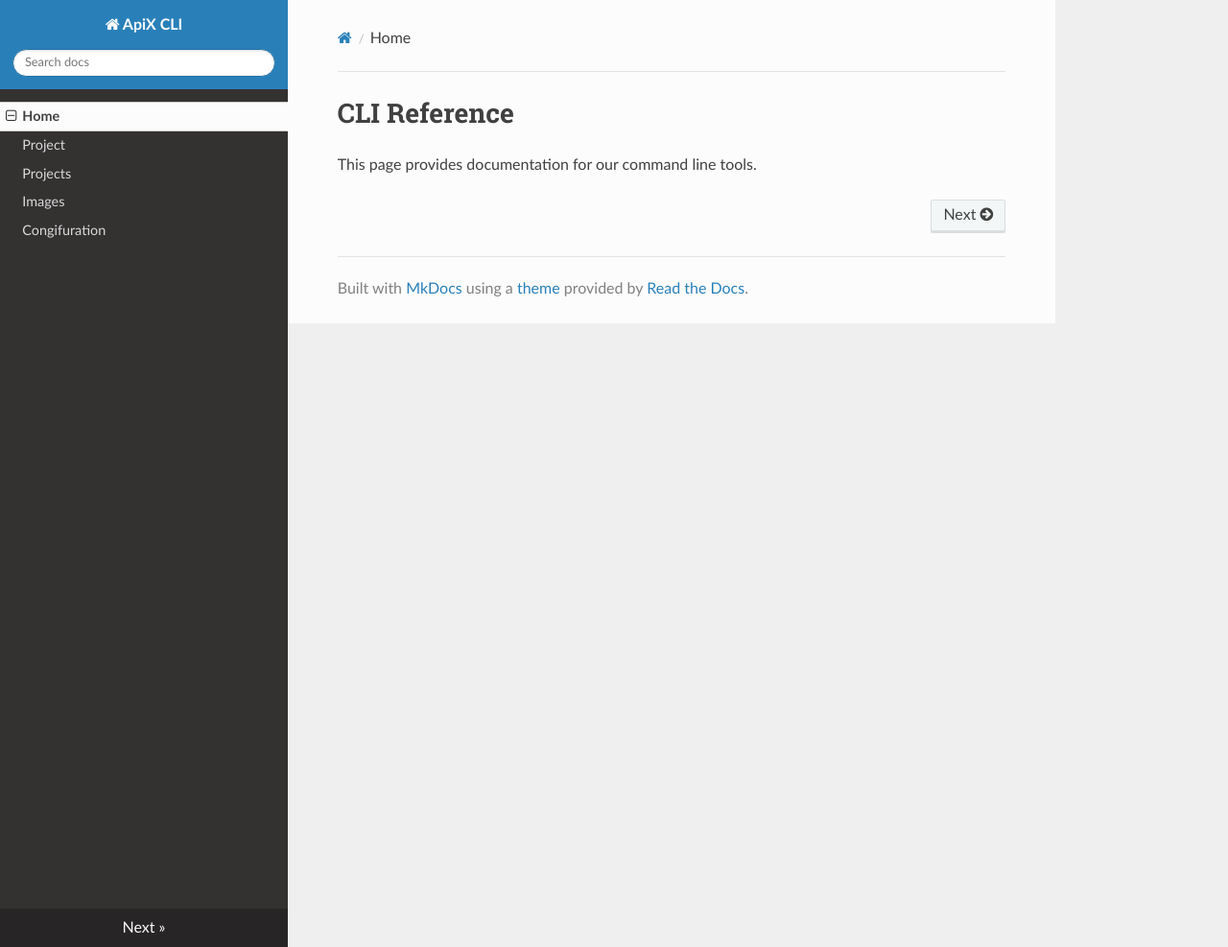
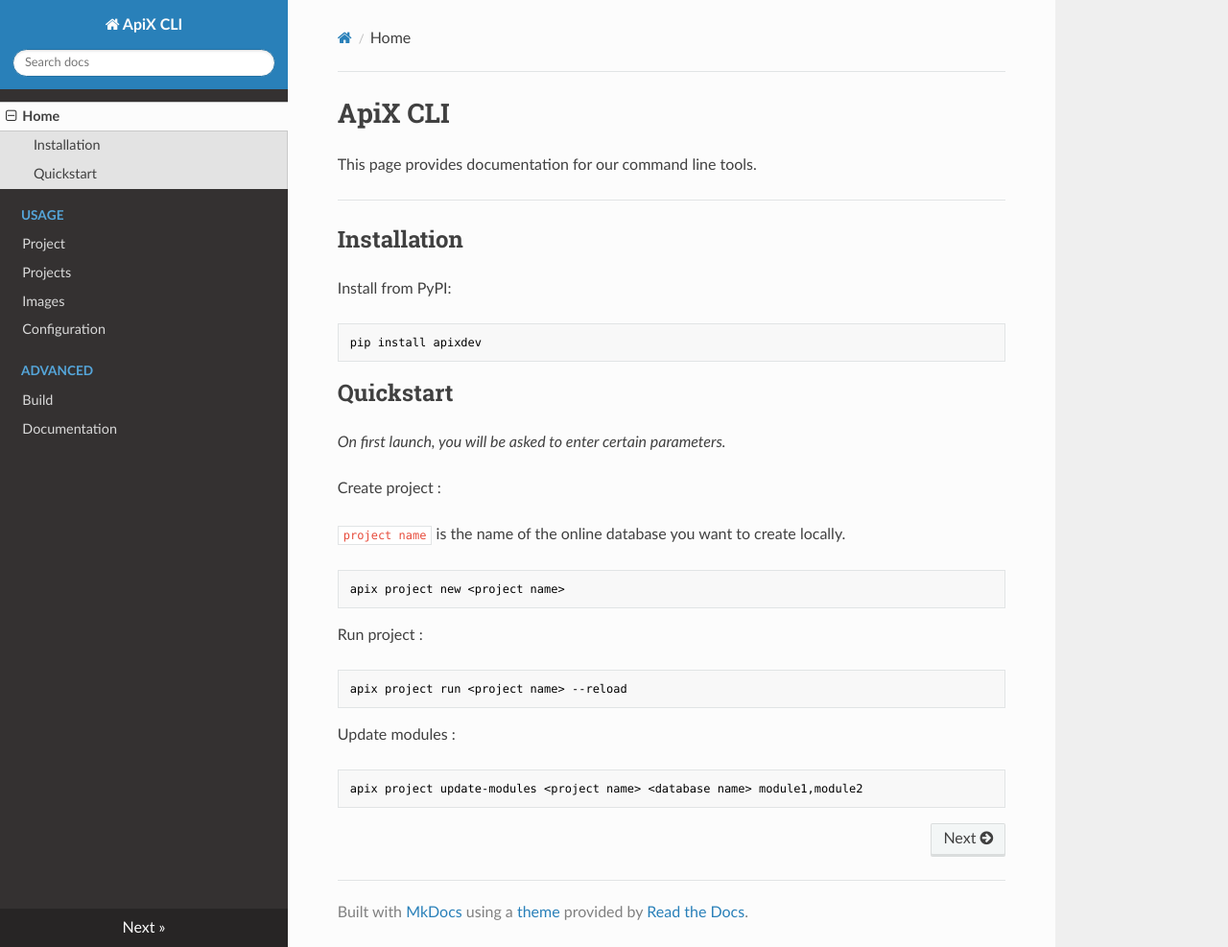
Before and after one commit to Lucas-Marcheguet/apix-cli, an MkDocs documentation site: the page built from docs/index.md, in a window 1280 px wide and 987 px high. Shown: the whole window at 96% size. Built offline with MkDocs 1.6.1, drawn with Linux system fonts in a browser that asks for light colours; nearby versions of some CDN libraries.

Commit message:
[IMP][NEW] 0.3.4

````diff
--- a/docs/index.md
+++ b/docs/index.md
@@ -1,3 +1,33 @@
-# CLI Reference
+# ApiX CLI
 
 This page provides documentation for our command line tools.
+
+----------
+
+## Installation
+
+Install from PyPI:
+```bash
+pip install apixdev
+```
+
+## Quickstart
+
+*On first launch, you will be asked to enter certain parameters.*
+
+Create project :
+
+`project name` is the name of the online database you want to create locally.
+```bash
+apix project new <project name>
+```
+
+Run project :
+```bash
+apix project run <project name> --reload
+```
+
+Update modules :
+```bash
+apix project update-modules <project name> <database name> module1,module2
+```
--- a/mkdocs.yml
+++ b/mkdocs.yml
@@ -2,10 +2,14 @@
 site_url: https://apik.cloud/
 nav:
   - Home: index.md
-  - Project: project.md
-  - Projects: projects.md
-  - Images: images.md
-  - Congifuration: config.md
+  - Usage:
+    - Project: project.md
+    - Projects: projects.md
+    - Images: images.md
+    - Configuration: config.md
+  - Advanced:
+    - Build: build.md
+    - Documentation: docs.md
 
 markdown_extensions:
     - mkdocs-click
--- a/setup.py
+++ b/setup.py
@@ -2,7 +2,7 @@
 
 setup(
     name="apixdev",
-    version="0.3.3",
+    version="0.3.4",
     description="ApiX CLI",
     keywords="docker odoo development",
     url="https://github.com/apikcloud/apix-cli",
````
Also changed, not shown: README.md (+27 -97 lines), docs/build.md (added, +105 -0 lines), docs/config.md (+2 -6 lines), docs/docs.md (added, +22 -0 lines), docs/images.md (+1 -5 lines), docs/project.md (+0 -4 lines), docs/projects.md (+1 -5 lines), 6 other files.
